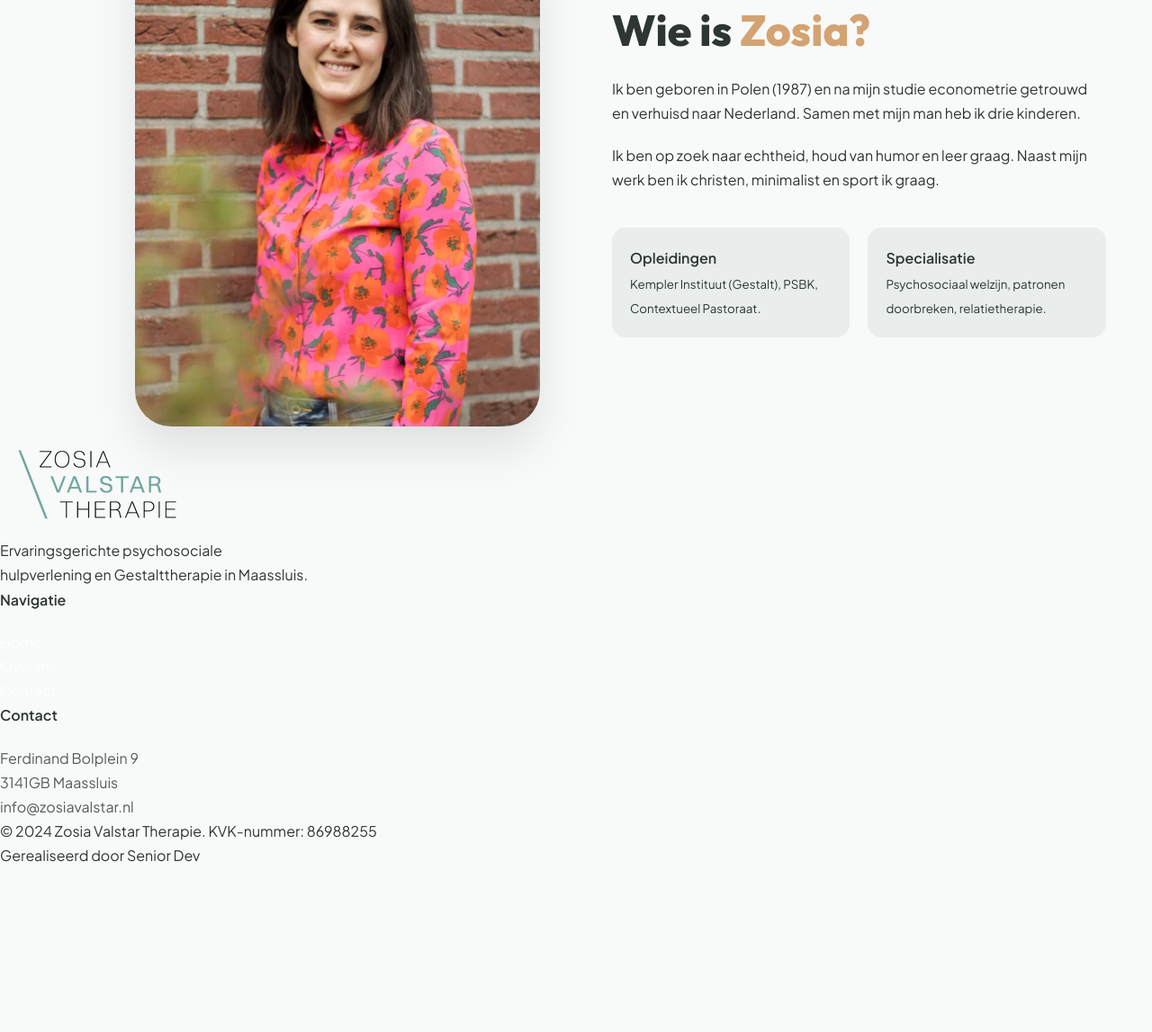
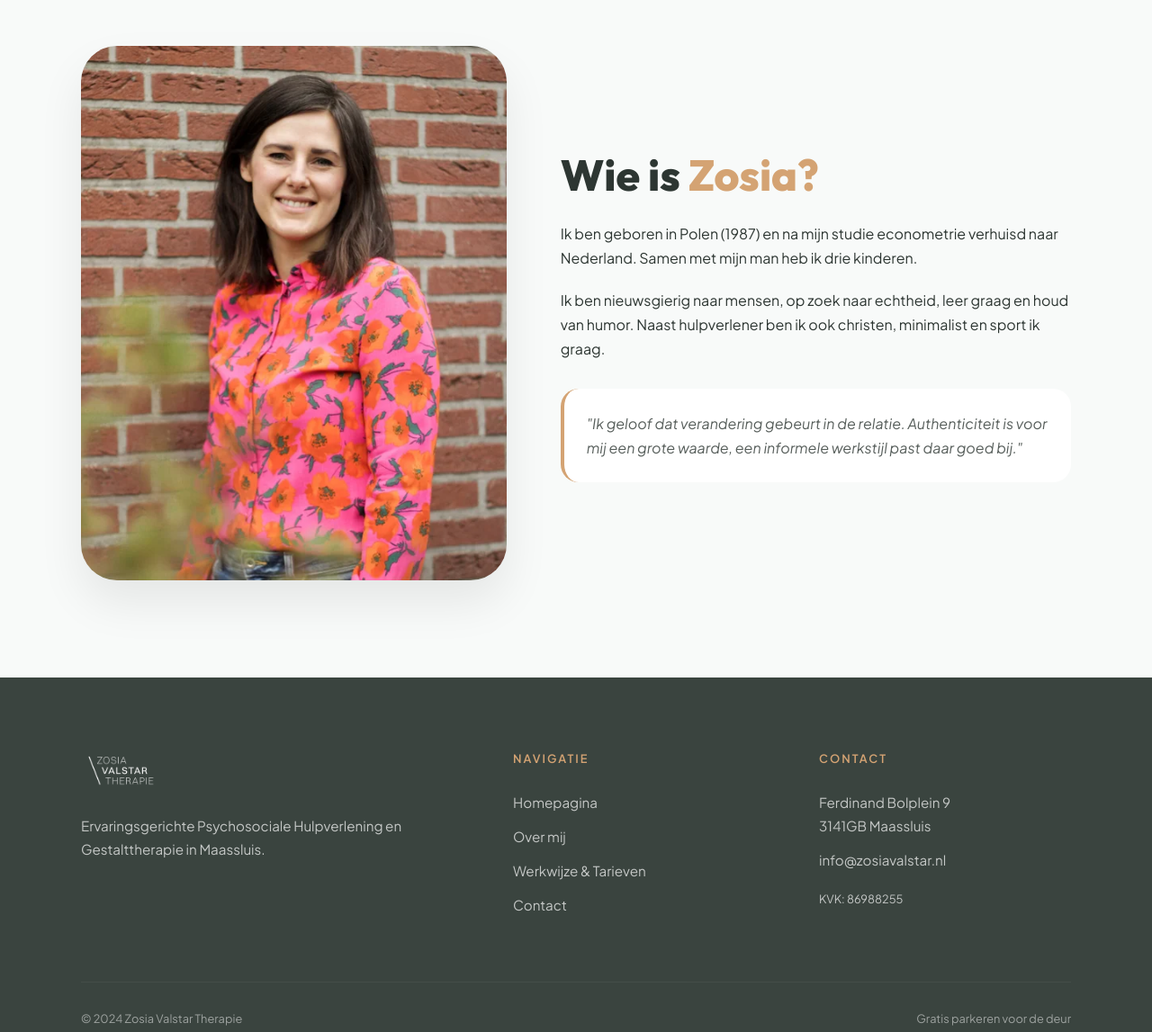
Before and after one commit to semvanwijk1/ZosiaValstarCoaching, a plain HTML site: page over-mij.html in a window 1280 px wide. Shown: the part 199-1346 px from the top of the page at 90% size. Before the commit the page ends 1163 px from the top, so only its background shows below. Drawn offline with Linux system fonts and the light colour scheme.

Commit message:
Add files via upload

```diff
--- a/components/footer.html
+++ b/components/footer.html
@@ -1,27 +1,31 @@
 <footer>
-    <div class="footer-grid">
-        <div class="footer-info">
-            <div class="footer-logo">
-                <img src="assets/images/logo.webp" alt="Zosia Valstar Logo">
-            </div>
-            <p style="max-width: 350px;">Ervaringsgerichte psychosociale hulpverlening en Gestalttherapie in Maassluis.</p>
+    <div class="footer-inner">
+        <!-- Kolom 1: Merk/Logo -->
+        <div class="footer-col">
+            <img src="assets/images/logo.webp" alt="Logo Zosia Valstar" style="height: 45px; filter: brightness(0) invert(1); margin-bottom: 20px;">
+            <p>Ervaringsgerichte Psychosociale Hulpverlening en Gestalttherapie in Maassluis.</p>
         </div>
-        <div>
-            <h4 style="margin-bottom: 20px;">Navigatie</h4>
-            <ul style="list-style: none; opacity: 0.8;">
-                <li><a href="index.html" style="color:white; text-decoration:none;">Home</a></li>
-                <li><a href="over-mij.html" style="color:white; text-decoration:none;">Over mij</a></li>
-                <li><a href="contact.html" style="color:white; text-decoration:none;">Contact</a></li>
-            </ul>
+
+        <!-- Kolom 2: Navigatie -->
+        <div class="footer-col">
+            <h4>Navigatie</h4>
+            <a href="index.html">Homepagina</a>
+            <a href="over-mij.html">Over mij</a>
+            <a href="werkwijze.html">Werkwijze & Tarieven</a>
+            <a href="contact.html">Contact</a>
         </div>
-        <div>
-            <h4 style="margin-bottom: 20px;">Contact</h4>
-            <p style="opacity: 0.8;">Ferdinand Bolplein 9<br>3141GB Maassluis</p>
-            <p style="opacity: 0.8;">info@zosiavalstar.nl</p>
+
+        <!-- Kolom 3: Contact & Info -->
+        <div class="footer-col">
+            <h4>Contact</h4>
+            <p>Ferdinand Bolplein 9<br>3141GB Maassluis</p>
+            <p>info@zosiavalstar.nl</p>
+            <p style="font-size: 0.8rem; margin-top: 20px;">KVK: 86988255</p>
         </div>
     </div>
-    <div class="footer-bottom">
-        <p>&copy; 2024 Zosia Valstar Therapie. KVK-nummer: 86988255</p>
-        <p>Gerealiseerd door Senior Dev</p>
+
+    <div style="max-width: var(--container-max); margin: 60px auto 0; padding-top: 30px; border-top: 1px solid rgba(255,255,255,0.1); display: flex; justify-content: space-between; font-size: 0.8rem; opacity: 0.5;">
+        <p>&copy; 2024 Zosia Valstar Therapie</p>
+        <p>Gratis parkeren voor de deur</p>
     </div>
 </footer>
--- a/over-mij.html
+++ b/over-mij.html
@@ -9,24 +9,22 @@
 <body>
     <div id="header-placeholder"></div>
 
-    <main class="container-wide">
-        <section class="flex-split">
-            <div class="flex-image reveal">
-                <img src="assets/images/portret.webp" alt="Zosia Valstar" class="rounded-img" style="max-width: 450px;">
-            </div>
-            <div class="flex-text reveal">
-                <h2 style="font-size: 3rem; margin-bottom: 25px;">Wie is <span style="color:var(--accent)">Zosia?</span></h2>
-                <p style="margin-bottom: 20px;">Ik ben geboren in Polen (1987) en na mijn studie econometrie getrouwd en verhuisd naar Nederland. Samen met mijn man heb ik drie kinderen.</p>
-                <p style="margin-bottom: 20px;">Ik ben op zoek naar echtheid, houd van humor en leer graag. Naast mijn werk ben ik christen, minimalist en sport ik graag.</p>
+    <main style="padding-top: 150px;">
+        <section class="section">
+            <div class="centered-container reveal">
+                <!-- Foto iets compacter en links -->
+                <div style="flex: 1;">
+                    <img src="assets/images/portret.webp" alt="Zosia Valstar" class="rounded-img">
+                </div>
 
-                <div class="grid-2" style="margin-top: 40px; gap: 20px;">
-                    <div style="background:var(--sage-light); padding: 20px; border-radius: 15px;">
-                        <strong>Opleidingen</strong><br>
-                        <small>Kempler Instituut (Gestalt), PSBK, Contextueel Pastoraat.</small>
-                    </div>
-                    <div style="background:var(--sage-light); padding: 20px; border-radius: 15px;">
-                        <strong>Specialisatie</strong><br>
-                        <small>Psychosociaal welzijn, patronen doorbreken, relatietherapie.</small>
+                <!-- Tekst rechts, mooi uitgelijnd -->
+                <div style="flex: 1.2;">
+                    <h2 style="font-size: 3rem; margin-bottom: 25px;">Wie is <span style="color:var(--accent)">Zosia?</span></h2>
+                    <p style="margin-bottom: 20px;">Ik ben geboren in Polen (1987) en na mijn studie econometrie verhuisd naar Nederland. Samen met mijn man heb ik drie kinderen.</p>
+                    <p style="margin-bottom: 20px;">Ik ben nieuwsgierig naar mensen, op zoek naar echtheid, leer graag en houd van humor. Naast hulpverlener ben ik ook christen, minimalist en sport ik graag.</p>
+
+                    <div style="margin-top: 30px; padding: 25px; background: var(--white); border-radius: var(--radius-md); border-left: 4px solid var(--accent);">
+                        <p style="font-style: italic; opacity: 0.8;">"Ik geloof dat verandering gebeurt in de relatie. Authenticiteit is voor mij een grote waarde, een informele werkstijl past daar goed bij."</p>
                     </div>
                 </div>
             </div>
--- a/style.css
+++ b/style.css
@@ -3,15 +3,17 @@
 
 :root {
     --bg: #F8FAF9;
-    --dark: #2D3632;
+    --dark: #2D3632;           /* Deep Charcoal Sage */
+    --footer-bg: #3A443F;      /* Iets lichtere variant voor footer */
     --sage: #8DA196;
     --sage-light: #E9EDEB;
-    --accent: #D4A373;
+    --accent: #D4A373;         /* Terra Accent */
     --white: #FFFFFF;
     --header-h: 90px;
     --radius-lg: 40px;
     --radius-md: 20px;
     --ease: cubic-bezier(0.23, 1, 0.32, 1);
+    --container-max: 1100px;   /* Voor de gecentreerde look */
 }
 
 * { margin: 0; padding: 0; box-sizing: border-box; }
@@ -47,62 +49,50 @@ h1, h2, h3 { font-family: 'Outfit', sans-serif; font-weight: 800; line-height: 1
 .reveal { opacity: 0; transform: translateY(30px); transition: 1s var(--ease); }
 .reveal.visible { opacity: 1; transform: translateY(0); }
 
-/* --- HERO & CONTENT BLOCKS --- */
-.container-wide { width: 100%; padding: 0 4%; }
-.flex-split { display: flex; align-items: center; gap: 80px; min-height: 85vh; padding-top: 100px; }
-.flex-text { flex: 1; }
-.flex-image { flex: 1; display: flex; justify-content: flex-end; }
+/* --- LAYOUTS --- */
+.section { padding: 100px 5%; }
+.centered-container {
+    max-width: var(--container-max);
+    margin: 0 auto;
+    display: flex;
+    align-items: center;
+    gap: 60px;
+}
 
 .rounded-img {
-    width: 100%; max-width: 532px; height: auto;
+    width: 100%; max-width: 480px; height: auto;
     border-radius: var(--radius-lg);
-    box-shadow: 0 25px 50px rgba(0,0,0,0.1);
-    transition: 0.5s var(--ease);
+    box-shadow: 0 25px 50px rgba(0,0,0,0.08);
 }
-.rounded-img:hover { transform: scale(1.02); }
 
-/* --- GRIDS --- */
-.section { padding: 100px 4%; }
-.grid-3 { display: grid; grid-template-columns: repeat(3, 1fr); gap: 30px; }
-.grid-2 { display: grid; grid-template-columns: 1fr 1fr; gap: 60px; }
-
-.info-card {
+/* --- TARIEVEN (Elegante Kaarten) --- */
+.price-grid { display: grid; grid-template-columns: repeat(auto-fit, minmax(300px, 1fr)); gap: 30px; margin-top: 40px; }
+.price-card {
     background: var(--white); padding: 40px; border-radius: var(--radius-md);
-    border: 1px solid var(--sage-light); transition: 0.4s;
+    border: 1px solid var(--sage-light); text-align: center; transition: 0.3s;
 }
-.info-card:hover { border-color: var(--accent); transform: translateY(-5px); }
+.price-card:hover { border-color: var(--accent); transform: translateY(-5px); }
+.price-tag { font-size: 2.5rem; font-weight: 800; color: var(--accent); margin: 20px 0; display: block; }
+.price-tag span { font-size: 1rem; font-weight: 400; color: var(--sage); }
 
 /* --- CONTACT PAGE --- */
-.contact-container { display: grid; grid-template-columns: 1fr 1fr; gap: 40px; margin-top: 40px; }
-.map-box {
-    width: 100%; aspect-ratio: 1/1; border-radius: var(--radius-lg);
-    overflow: hidden; border: 1px solid var(--sage-light);
+.contact-container { display: grid; grid-template-columns: 1fr 1fr; gap: 40px; }
+.map-box { border-radius: var(--radius-lg); overflow: hidden; height: 100%; min-height: 450px; }
+.form-box { background: var(--white); padding: 50px; border-radius: var(--radius-lg); }
+
+/* --- FOOTER (Nieuwe Kleur & Kolommen) --- */
+footer { background: var(--footer-bg); color: var(--white); padding: 80px 5% 40px; }
+.footer-inner {
+    max-width: var(--container-max); margin: 0 auto;
+    display: grid; grid-template-columns: 1.5fr 1fr 1fr; gap: 60px;
 }
-.form-box {
-    background: var(--white); padding: 50px; border-radius: var(--radius-lg);
-    box-shadow: 0 20px 40px rgba(0,0,0,0.03);
-}
-
-/* --- FORM ELEMENTS --- */
-.f-group { margin-bottom: 20px; }
-.f-group label { display: block; margin-bottom: 8px; font-weight: 600; color: var(--sage); font-size: 0.8rem; text-transform: uppercase; }
-.f-group input, .f-group textarea {
-    width: 100%; padding: 16px; border: 1.5px solid var(--sage-light); border-radius: 15px;
-    font-family: inherit; font-size: 1rem; outline: none; transition: 0.3s;
-}
-.f-group input:focus { border-color: var(--accent); }
-
-.btn {
-    display: inline-flex; background: var(--dark); color: white; padding: 18px 35px;
-    border-radius: 50px; text-decoration: none; font-weight: 700; border: none; cursor: pointer; transition: 0.3s;
-}
-.btn:hover { background: var(--accent); transform: scale(1.05); }
+.footer-col h4 { color: var(--accent); margin-bottom: 25px; text-transform: uppercase; font-size: 0.8rem; letter-spacing: 2px; }
+.footer-col p, .footer-col a { color: rgba(255,255,255,0.7); text-decoration: none; font-size: 0.95rem; display: block; margin-bottom: 12px; }
+.footer-col a:hover { color: var(--white); }
 
 /* --- MOBILE --- */
 @media (max-width: 1024px) {
-    .flex-split, .grid-3, .grid-2, .contact-container { flex-direction: column; grid-template-columns: 1fr; gap: 40px; }
-    .flex-image { justify-content: center; }
-    #site-header { width: 92%; padding: 0 15px; }
-    .nav-links { display: none; } /* Hamburger nodig voor productie */
-    .flex-split { text-align: center; }
+    .centered-container, .contact-container, .footer-inner { flex-direction: column; grid-template-columns: 1fr; text-align: center; }
+    .rounded-img { max-width: 100%; }
+    .nav-links { display: none; }
 }
```
Also changed, not shown: werkwijze.html (+23 -33 lines).
